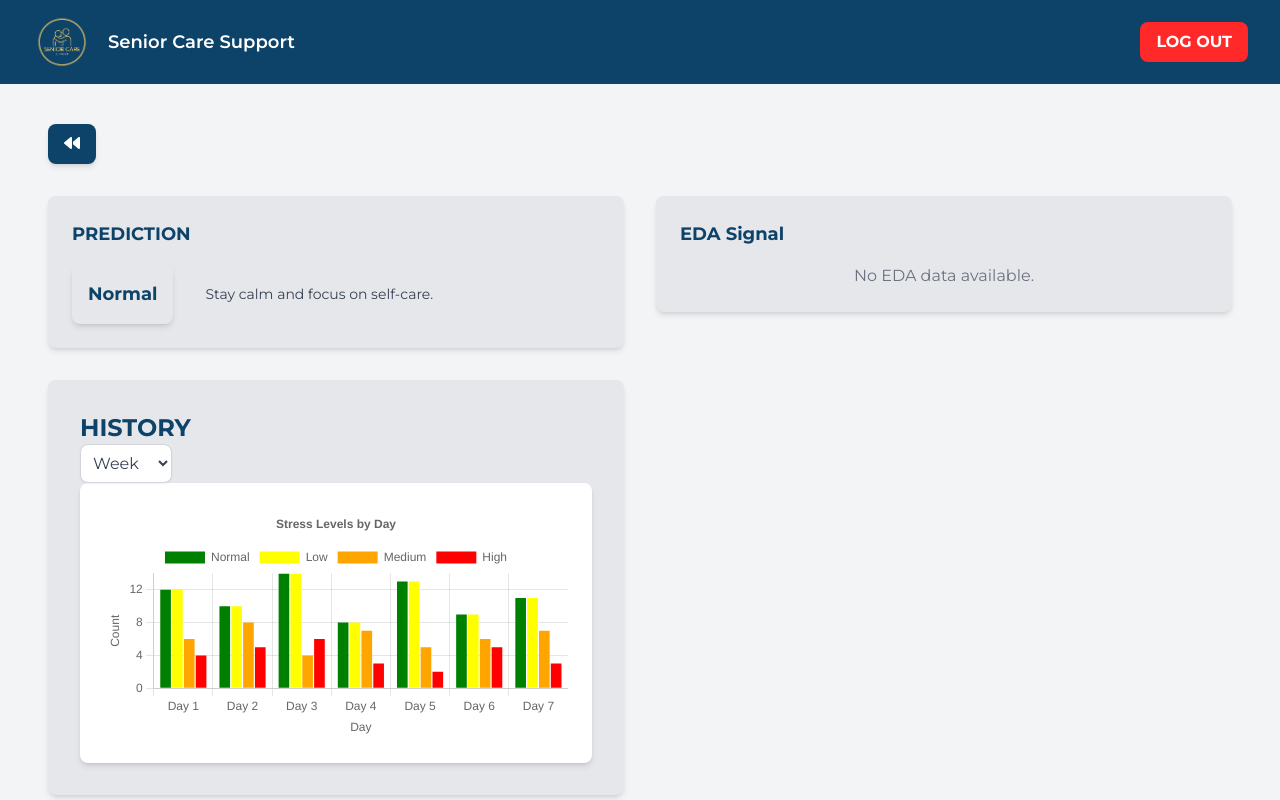
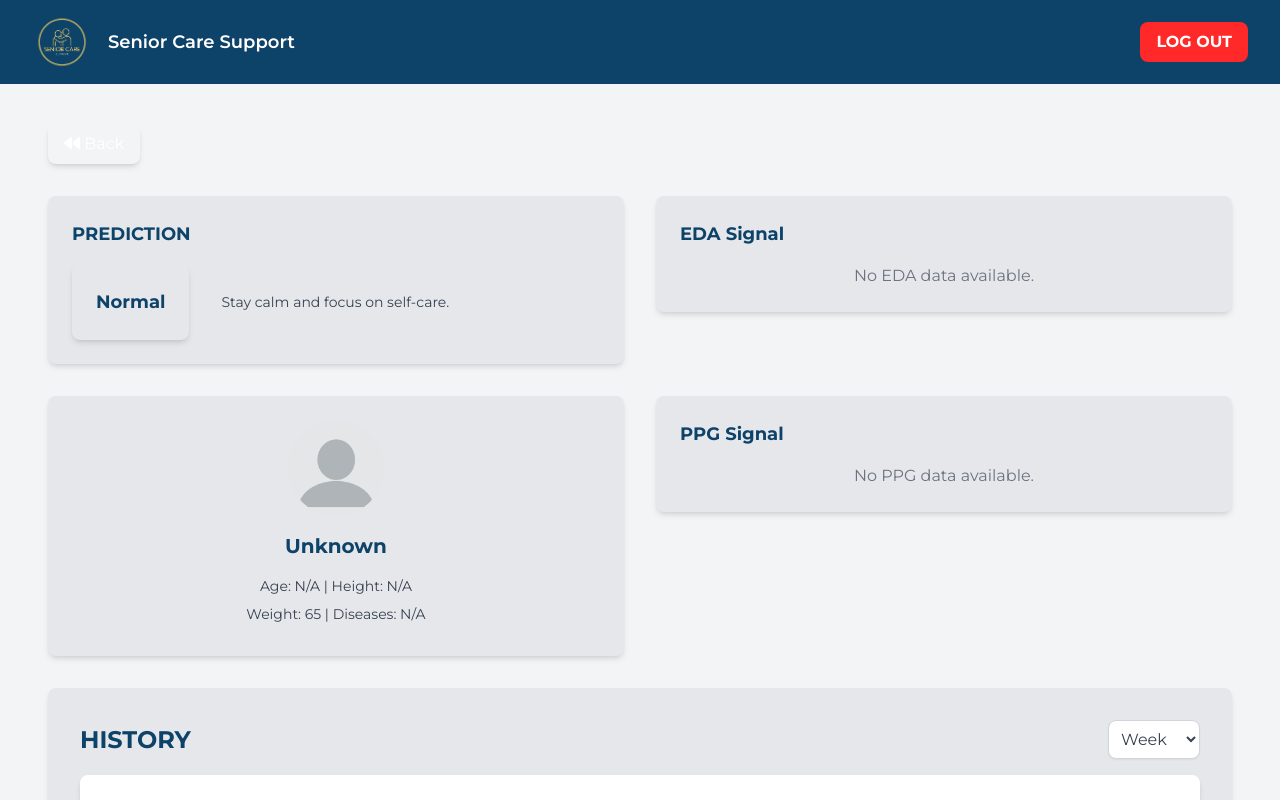
Before and after one commit to Tle-Surapat/Dashboard-Stress-Project, a Next.js app: page /detail in a window 1280 px wide. Shown: the top 800 px of the page. Built offline with nearby package versions, Linux system fonts and the light colour scheme; no server answers; the database is empty.

Commit message:
10th commit

```diff
--- a/src/app/dashboard/page.jsx
+++ b/src/app/dashboard/page.jsx
@@ -1,14 +1,21 @@
 "use client";
 
-import { useRouter } from "next/navigation"; // Use next/navigation for app directory
+import { useRouter } from "next/navigation";
+import { useState, useEffect } from "react";
 import Navbar_DB from "@/components/Navbar_DB";
 import Footer from "@/components/Footer";
-import { useState } from "react";
 import PieChart from "@/components/PieChart";
 import SubjectCard from "@/components/SubjectCard";
 
 export default function DashboardPage() {
     const router = useRouter();
+    const [windowWidth, setWindowWidth] = useState(null);
+
+    useEffect(() => {
+        if (typeof window !== "undefined") {
+            setWindowWidth(window.innerWidth);
+        }
+    }, []);
 
     const [summaryData, setSummaryData] = useState({
         normal: 4,
@@ -37,7 +44,9 @@ export default function DashboardPage() {
 
     const handleMoreClick = (subject) => {
         router.push(
-            `/detail?name=${encodeURIComponent(subject.name)}&age=${subject.age}&height=${subject.height}&stressLevel=${subject.stressLevel}&colors=${encodeURIComponent(stressLevelColors[subject.stressLevel])}`
+            `/detail?name=${encodeURIComponent(subject.name)}&age=${subject.age}&height=${subject.height}&stressLevel=${subject.stressLevel}&colors=${encodeURIComponent(
+                stressLevelColors[subject.stressLevel]
+            )}`
         );
     };
 
@@ -49,7 +58,7 @@ export default function DashboardPage() {
                 {/* Summary Section */}
                 <div className="w-full md:w-1/2 p-4">
                     <div className="bg-white rounded-lg p-10 shadow-md">
-                        <h2 className="text-3xl text-navy mb-4">Summary</h2>
+                        <h2 className="text-3xl text-blue-800 font-bold mb-4">Summary</h2>
                         <div className="mt-8 w-full h-auto">
                             <PieChart data={summaryData} />
                         </div>
@@ -73,8 +82,7 @@ export default function DashboardPage() {
                 {/* Stress Levels Section */}
                 <div className="w-full md:w-1/2 p-4">
                     <div className="bg-white rounded-lg p-10 shadow-md">
-                        <h2 className="text-3xl text-navy font-bold mb-4">Stress Levels</h2>
-                        {/* Grid Container */}
+                        <h2 className="text-3xl text-blue-800 font-bold mb-4">Stress Levels</h2>
                         <div className="grid grid-cols-2 gap-4 overflow-y-auto" style={{ maxHeight: "510px" }}>
                             {subjects
                                 .sort((a, b) => {
--- a/src/app/detail/page.jsx
+++ b/src/app/detail/page.jsx
@@ -17,19 +17,8 @@ export default function DetailsPage() {
   const router = useRouter();
   const searchParams = useSearchParams();
 
-  const [params, setParams] = useState({
-    name: "Unknown",
-    age: "N/A",
-    height: "N/A",
-    weight: "65",
-    congenitalDiseases: "N/A",
-    stressLevel: "Normal",
-    colors: "bg-gray-200",
-  });
-
-  useEffect(() => {
-    if (searchParams) {
-      setParams({
+  // Retrieve query parameters
+  const queryParams = {
     name: searchParams.get("name") || "Unknown",
     age: searchParams.get("age") || "N/A",
     height: searchParams.get("height") || "N/A",
@@ -37,10 +26,9 @@ export default function DetailsPage() {
     congenitalDiseases: searchParams.get("congenitalDiseases") || "N/A",
     stressLevel: searchParams.get("stressLevel") || "Normal",
     colors: searchParams.get("colors") || "bg-gray-200",
-      });
-    }
-  }, [searchParams]);
+  };
 
+  // State management
   const [edaData, setEdaData] = useState([]);
   const [ppgData, setPpgData] = useState([]);
   const [loading, setLoading] = useState(true);
@@ -48,17 +36,15 @@ export default function DetailsPage() {
   const [filteredHistoryData, setFilteredHistoryData] = useState([]);
   const [filter, setFilter] = useState("Week");
 
+  // Stress management tips
   const stressManagementTips = {
     Low: "Maintain your healthy habits.",
     Moderate: "Take breaks and practice relaxation techniques.",
-    High: "Managing high stress can be achieved through relaxation techniques, deep breathing, exercise, meditation, and support.",
+    High: "Managing high stress can be achieved through relaxation, deep breathing, exercise, meditation, and emotional support.",
   };
 
+  // Fetch real-time data from Firestore
   useEffect(() => {
-    setEdaData([]);
-    setPpgData([]);
-    setLoading(true);
-
     const subcollectionRef = collection(db, "realtimedata");
 
     const unsubscribe = onSnapshot(subcollectionRef, (querySnapshot) => {
@@ -73,36 +59,32 @@ export default function DetailsPage() {
         allPpgData.push({ time: timestamp, value: data.PPG_mean });
       });
 
-      setEdaData(allEdaData);
-      setPpgData(allPpgData);
+      setEdaData(allEdaData.slice(-10));
+      setPpgData(allPpgData.slice(-10));
       setLoading(false);
     });
 
     return () => unsubscribe();
   }, []);
 
+  // Simulated history data
   useEffect(() => {
-    const simulatedHistory = [
-      { day: "Day 1", low: 12, medium: 6, high: 4 },
-      { day: "Day 2", low: 10, medium: 8, high: 5 },
-      { day: "Day 3", low: 14, medium: 4, high: 6 },
-      { day: "Day 4", low: 8, medium: 7, high: 3 },
-      { day: "Day 5", low: 13, medium: 5, high: 2 },
-      { day: "Day 6", low: 9, medium: 6, high: 5 },
-      { day: "Day 7", low: 11, medium: 7, high: 3 },
-    ];
+    const simulatedHistory = Array.from({ length: 14 }, (_, index) => ({
+      day: `Day ${index + 1}`,
+      low: Math.floor(Math.random() * 15),
+      medium: Math.floor(Math.random() * 10),
+      high: Math.floor(Math.random() * 7),
+    }));
     setHistoryData(simulatedHistory);
-    setFilteredHistoryData(simulatedHistory);
+    setFilteredHistoryData(simulatedHistory.slice(0, 7)); // Default to last 7 days
   }, []);
 
+  // Handle filter change (Week/Month)
   useEffect(() => {
-    if (filter === "Week") {
-      setFilteredHistoryData(historyData.slice(0, 7));
-    } else {
-      setFilteredHistoryData(historyData);
-    }
+    setFilteredHistoryData(filter === "Week" ? historyData.slice(0, 7) : historyData);
   }, [filter, historyData]);
 
+  // Handle back button click
   const handleBackClick = () => {
     router.push("/dashboard");
   };
@@ -111,49 +93,76 @@ export default function DetailsPage() {
     <div className="min-h-screen flex flex-col bg-gray-100">
       <Navbar_DB />
       <div className="flex flex-wrap px-8 py-6">
-        <div className="w-full p-4 flex ">
-          <button
-            onClick={handleBackClick}
-            className="bg-navy text-white py-2 px-4 rounded-lg shadow-md"
-          >
-            <FontAwesomeIcon icon={faBackward} />
+        {/* Back button */}
+        <div className="w-full p-4 flex">
+          <button onClick={handleBackClick} className="bg-blue-700 text-white py-2 px-4 rounded-lg shadow-md">
+            <FontAwesomeIcon icon={faBackward} /> Back
           </button>
         </div>
 
+        {/* Prediction Section */}
         <div className="w-full md:w-1/2 p-4">
           <div className="bg-gray-200 rounded-lg shadow-md p-6 text-navy">
             <h3 className="text-lg font-bold text-navy mb-4">PREDICTION</h3>
             <div className="flex flex-row items-center gap-4">
-              <div
-                className={`${params.colors} rounded-lg shadow-md p-4 w-30 h-30 flex items-center justify-center text-lg font-bold`}
-                aria-label={`Stress Level: ${params.stressLevel}`}
-              >
-                {params.stressLevel}
+              <div className={`${queryParams.colors} rounded-lg shadow-md p-6 flex items-center justify-center text-lg font-bold`}>
+                {queryParams.stressLevel}
               </div>
               <div className="flex-grow">
                 <p className="text-gray-700 text-sm leading-relaxed px-4">
-                  {stressManagementTips[params.stressLevel] || "Stay calm and focus on self-care."}
+                  {stressManagementTips[queryParams.stressLevel] || "Stay calm and focus on self-care."}
                 </p>
               </div>
             </div>
           </div>
         </div>
 
+        {/* EDA Signal Section */}
         <div className="w-full md:w-1/2 p-4">
           <div className="bg-gray-200 rounded-lg shadow-md p-6">
             <h3 className="text-lg font-bold text-navy mb-4">EDA Signal</h3>
             {loading ? (
               <div className="text-center">Loading EDA data...</div>
             ) : edaData.length > 0 ? (
-              <EDAChart edaData={edaData.slice(-10)} />
+              <EDAChart edaData={edaData} />
             ) : (
               <div className="text-center text-gray-500">No EDA data available.</div>
             )}
           </div>
         </div>
 
+        {/* User Info Section */}
         <div className="w-full md:w-1/2 p-4">
+          <div className="bg-gray-200 rounded-lg shadow-md p-6 text-center flex flex-col justify-between">
+            <div className="flex justify-center mb-4">
+              <Image src="/profile.png" alt="Profile" width={96} height={96} className="rounded-full" />
+            </div>
+            <div>
+              <h2 className="text-xl font-bold text-navy mb-4">{queryParams.name}</h2>
+              <p className="text-sm text-gray-700 mb-2">Age: {queryParams.age} | Height: {queryParams.height}</p>
+              <p className="text-sm text-gray-700 mb-2">Weight: {queryParams.weight} | Diseases: {queryParams.congenitalDiseases}</p>
+            </div>
+          </div>
+        </div>
+
+        {/* PPG Signal Section */}
+        <div className="w-full md:w-1/2 p-4">
+          <div className="bg-gray-200 rounded-lg shadow-md p-6">
+            <h3 className="text-lg font-bold text-navy mb-4">PPG Signal</h3>
+            {loading ? (
+              <div className="text-center">Loading PPG data...</div>
+            ) : ppgData.length > 0 ? (
+              <EDAChart edaData={ppgData} />
+            ) : (
+              <div className="text-center text-gray-500">No PPG data available.</div>
+            )}
+          </div>
+        </div>
+
+        {/* History Chart Section */}
+        <div className="w-full p-4">
           <div className="bg-gray-200 rounded-lg shadow-md p-8">
+            <div className="flex justify-between items-center mb-4">
               <h3 className="text-2xl text-navy font-bold">HISTORY</h3>
               <select
                 className="bg-white border border-gray-300 text-gray-700 p-2 rounded-lg shadow-sm"
@@ -163,6 +172,7 @@ export default function DetailsPage() {
                 <option value="Week">Week</option>
                 <option value="Month">Month</option>
               </select>
+            </div>
             <div className="bg-white rounded-lg shadow-md p-6">
               <HistoryChart data={filteredHistoryData} />
             </div>
```
Lines whose indentation alone changed are shown as unchanged.
